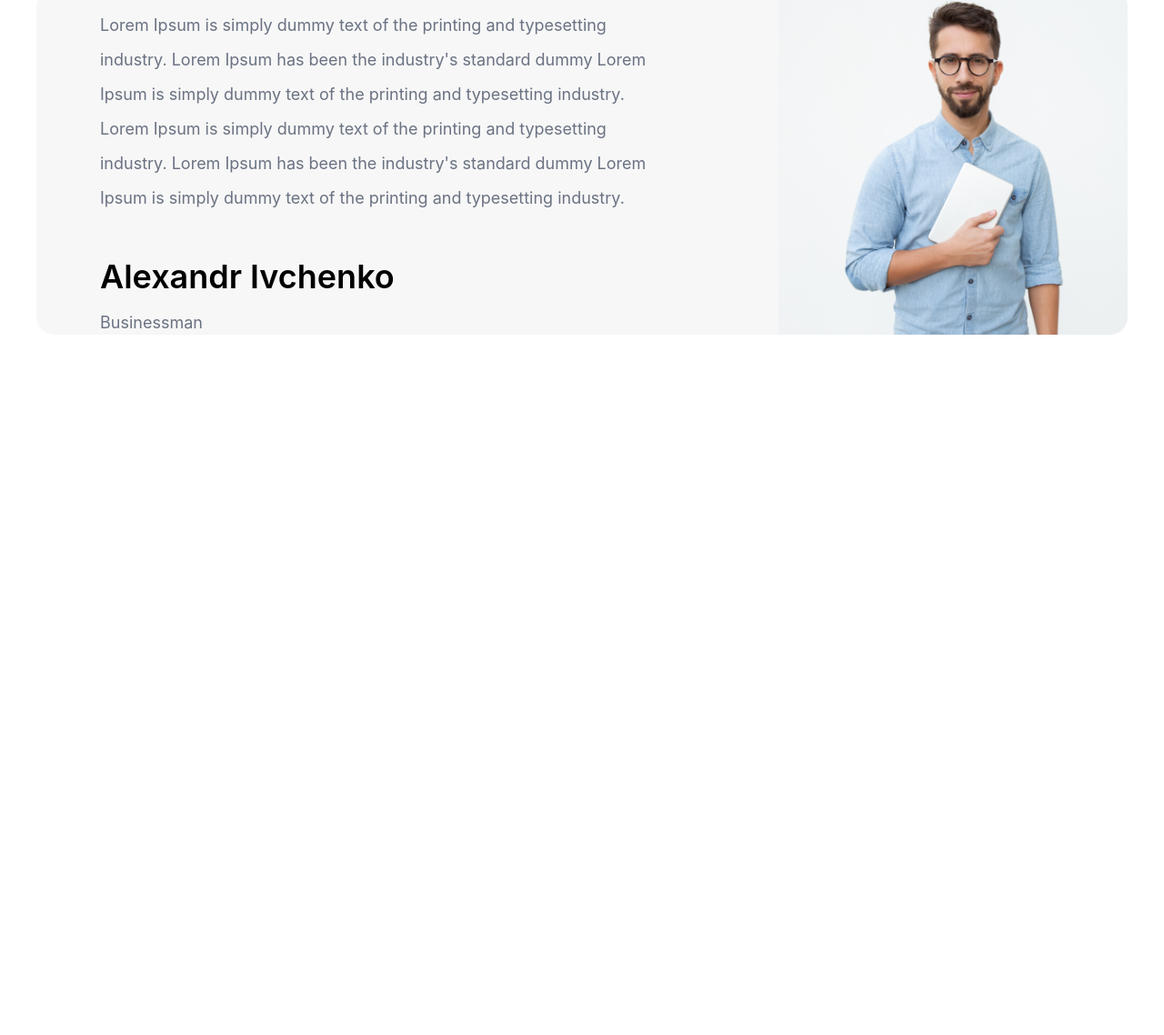
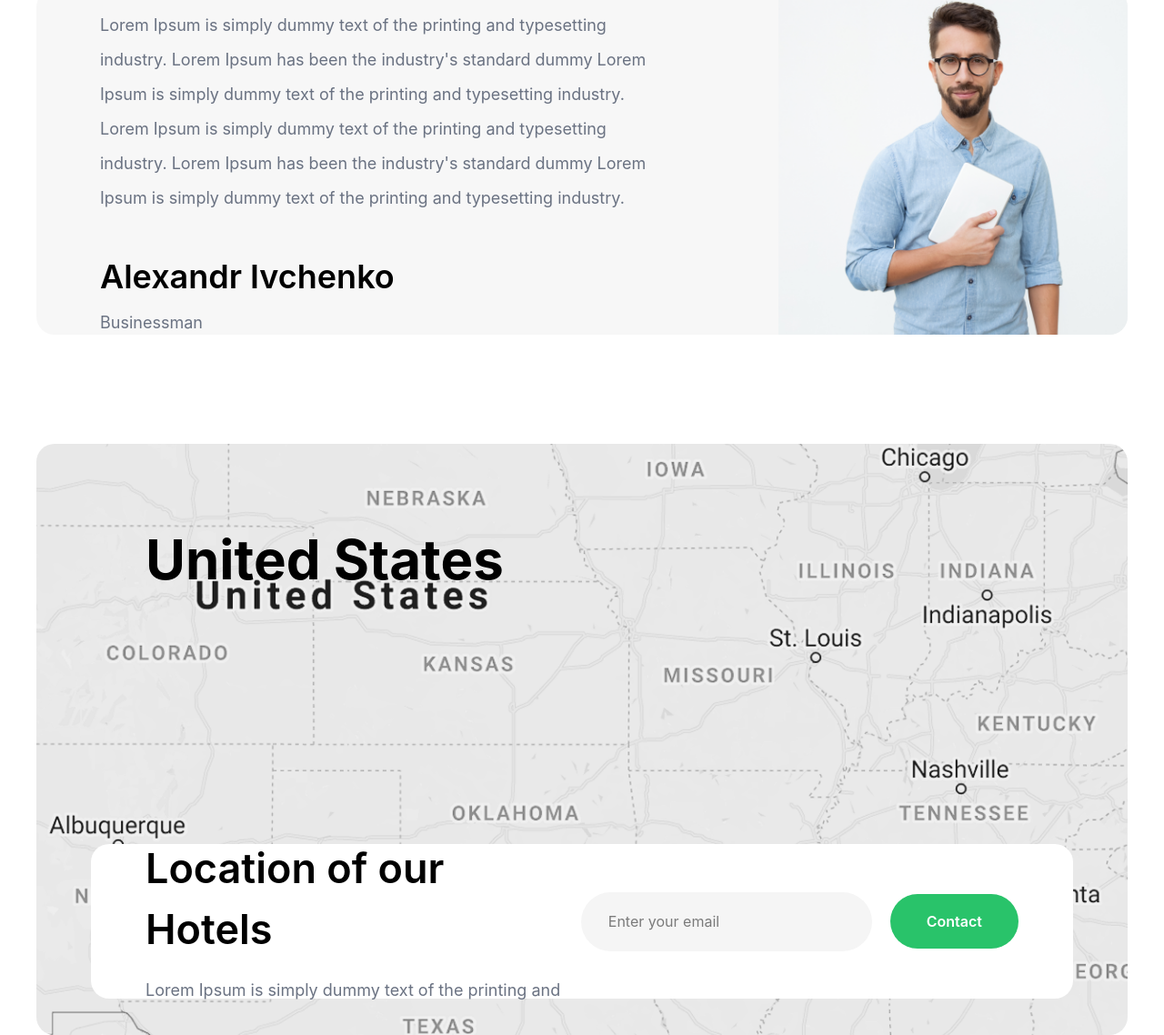
Before and after one commit to abubakrusmon/branch-homewrok, a website: page index.html in a window 1280 px wide. Shown: the part 3151-4289 px from the top of the page at 91% size. Before the commit the page ends 3519 px from the top, so only its background shows below. Drawn offline with nearby package versions, Linux system fonts and the light colour scheme; files that its build step writes are made by us from their sources.

Commit message:
6 section

```diff
--- a/index.html
+++ b/index.html
@@ -268,6 +268,29 @@
     </div>
     <img src="./images/image copy 12.png" alt="" class="w-[32%] h-full object-cover">
     </section>
+    <section
+    class="max-w-[1200px] h-[650px] m-auto mt-[120px] rounded-[20px] overflow-hidden relative bg-cover bg-center"
+    style="background-image: url('./images/map.png');">
+    <h1 class="text-[60px] font-bold text-black pt-[90px] pl-[120px] leading-[75px]">
+        United States
+    </h1>
+    <div class="w-[90%] h-[170px] bg-white rounded-[20px] absolute bottom-[40px] left-[50%] translate-x-[-50%] flex items-center justify-between px-[60px]">
+        <div>
+            <h2 class="text-[45px] font-semibold text-black">
+                Location of our Hotels
+            </h2>
+            <p class="text-gray-500 text-[18px] leading-[35px] mt-[15px]">
+                Lorem Ipsum is simply dummy text of the printing and <br>
+            </p>
+        </div>
+        <div class="flex items-center gap-[20px]">
+            <input type="text"  placeholder="Enter your email" class="w-[320px] h-[65px] bg-[#f5f5f5] rounded-full pl-[30px] outline-none text-[16px]" >
+            <button class="bg-[#29c36a] text-white px-[40px] py-[18px] rounded-full text-[16px] font-semibold">
+                Contact
+            </button>
+        </div>
+    </div>
+    </section>
     </main>
 </body>
 </html>
```
Also changed, not shown: images/ea38e47601b01c2d6d8eb85c6087fccad0ae580b.png (added), images/map.png (added).
